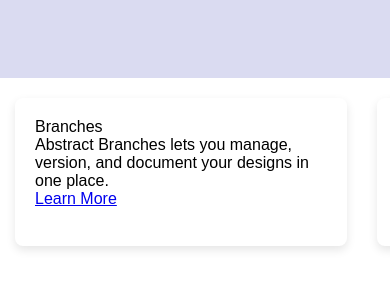
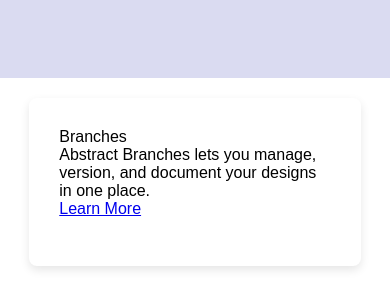
Before and after one commit to skawan-src/abstract_project, a plain HTML site: page index.html in a window 390 px wide. Shown: the part 272-580 px from the top of the page. Drawn offline with nearby package versions, Linux system fonts and the light colour scheme.

Commit message:
Update mobile-first.css

```diff
--- a/style/mobile-first.css
+++ b/style/mobile-first.css
@@ -127,24 +127,19 @@
 
   main {
     display: flex;
+    flex-flow: row nowrap;
     overflow-x: hidden; /* Esconde a barra de rolagem horizontal */
-    scroll-behavior: smooth;
-    width: 100vw;
+    width: 100%;
     padding: 20px 0;
-  }
-
-  main > section {
-    display: flex;
-    flex: 0 1 auto;
+    touch-action: pan-y;
   }
 
   article {
-    flex: 0 0 85vw; /* Cada card ocupa 85% da largura da tela */
-    margin: 0 15px;
+    flex: 0 0 85vw;
+    margin: 0 7.5vw;
     background: #fff;
     border-radius: 8px;
-    padding: 20px;
+    padding: 30px;
     box-shadow: 0 4px 10px rgba(0,0,0,0.1);
-    transition: transform 0.3s ease;
   }
 }
```
